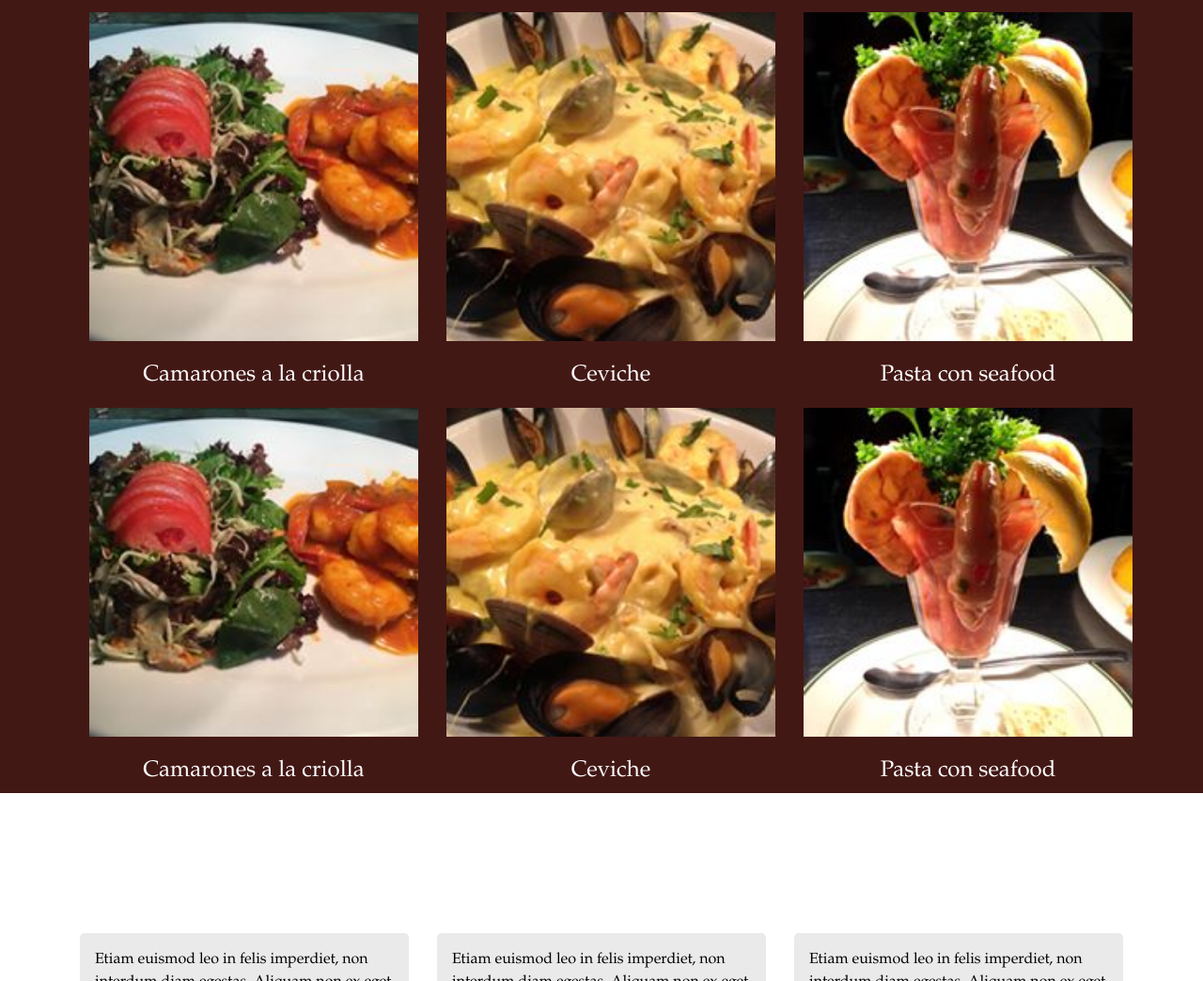
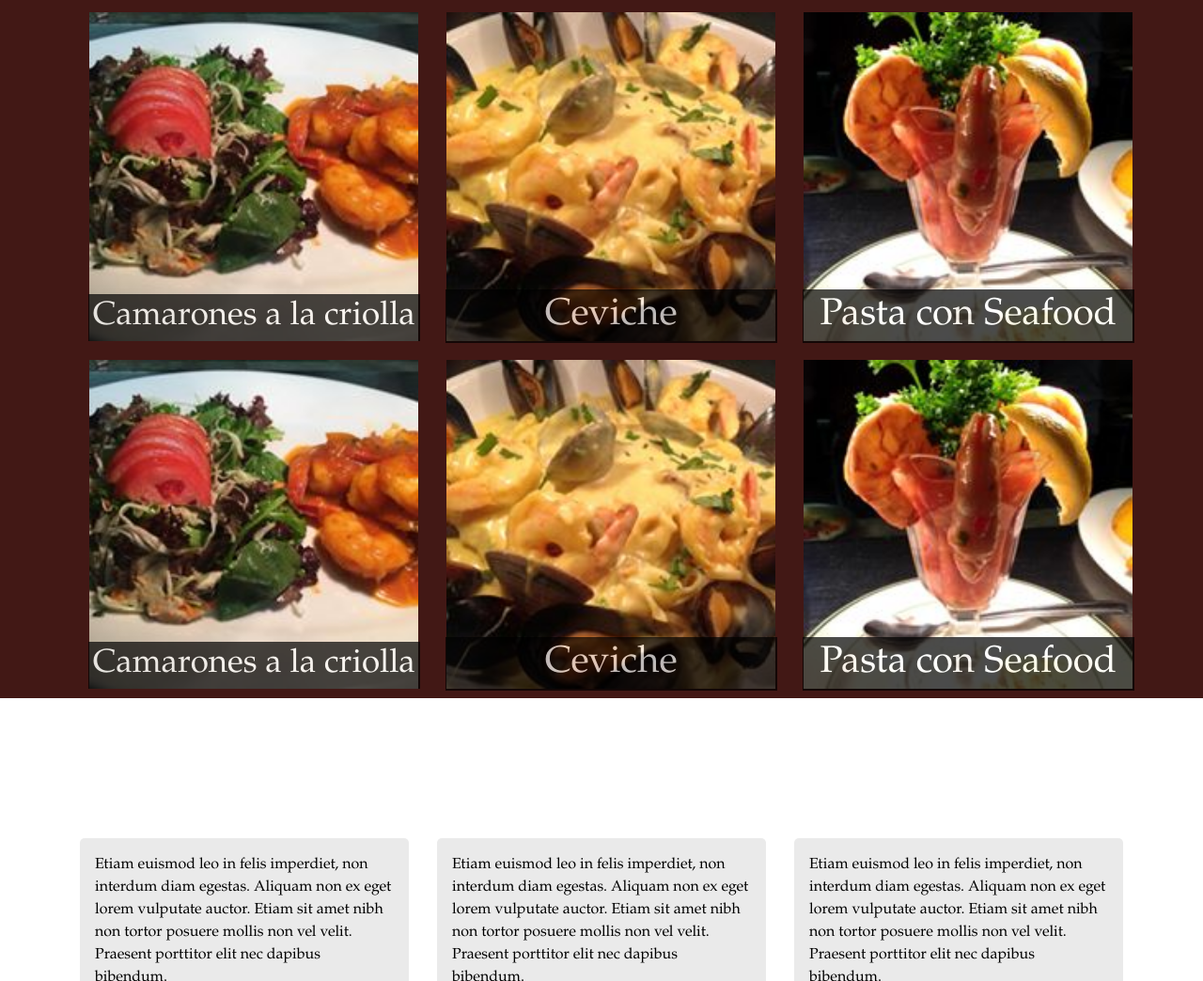
Before and after one commit to cmgoewert/aromasdelsur, a plain HTML site: page index.html in a window 1280 px wide. Shown: the part 457-1501 px from the top of the page at 94% size. Drawn offline with Linux system fonts and the light colour scheme; a web font is replaced by a local one.

Commit message:
text size editing and photo additions

```diff
--- a/css/style.css
+++ b/css/style.css
@@ -148,6 +148,33 @@ body a {
     border-bottom: solid 1px rgba(134, 134, 134, 0.23);
     padding-bottom: 3em;
   }
+  /* wording over the photo */
+  .center-writing {
+    position: absolute;
+    top: 305px;
+    right: 3px;
+    font-size: 40px;
+    background-color: black;
+    background-size: cover;
+    opacity: 0.7;
+    width: 93%
+}
+.bigger-center-writing{
+    position: absolute;
+    top: 310px;
+    right: 3px;
+    font-size: 35px;
+    background-color: black;
+    background-size: cover;
+    opacity: 0.7;
+    width: 93%
+}
+/* wording over the photo */
+.banner-grad {
+    position: relative;
+    text-align: center;
+    color: white;
+}
   .name{
     background-color: purple;
   }
--- a/index.html
+++ b/index.html
@@ -54,20 +54,20 @@
                         <div class="col-md-4 banner-grad">
                             <div class="banner-grad-img">
                                 <img src="images/foodpic1.png" alt = "Camarones a la criolla"/>
-                                <h4>Camarones a la criolla</h4>
+                                <div class="bigger-center-writing"> Camarones a la criolla </div>
                             </div>
                         </div>
                         <div class="col-md-4 banner-grad">
                             <div class="banner-grad-img">
                                 <img src="images/foodpic2.png" alt="Ceviche" />
-                                <h4>Ceviche</h4>
+                                <div class="center-writing"> Ceviche </div>
                             </div>
                         </div>
                         <div class="col-md-4 banner-grad">
                             <div class="banner-grad-img">
                                 <img src="images/foodpic3.png" alt="Pasta con seafood" />
-
-                                <h4> Pasta con seafood</h4>
+                                <!-- wording over the photo -->
+                                <div class="center-writing"> Pasta con Seafood </div>
                             </div>
                         </div>
                         <div class="clearfix"> </div>
@@ -76,19 +76,19 @@
                         <div class="col-md-4 banner-grad">
                             <div class="banner-grad-img">
                                 <img src="images/foodpic1.png" alt = "Camarones a la criolla"/>
-                                <h4>Camarones a la criolla</h4>
+                                <div class="bigger-center-writing"> Camarones a la criolla </div>
                             </div>
                         </div>
                         <div class="col-md-4 banner-grad">
                             <div class="banner-grad-img">
                                 <img src="images/foodpic2.png" alt="Ceviche" />
-                                <h4>Ceviche</h4>
+                                <div class="center-writing"> Ceviche </div>
                             </div>
                         </div>
                         <div class="col-md-4 banner-grad">
                             <div class="banner-grad-img">
                                 <img src="images/foodpic3.png" alt="Pasta con seafood" />
-                                <h4>Pasta con seafood</h4>
+                                <div class="center-writing"> Pasta con Seafood </div>
                             </div>
                         </div>
                         <div class="clearfix"> </div>
```
